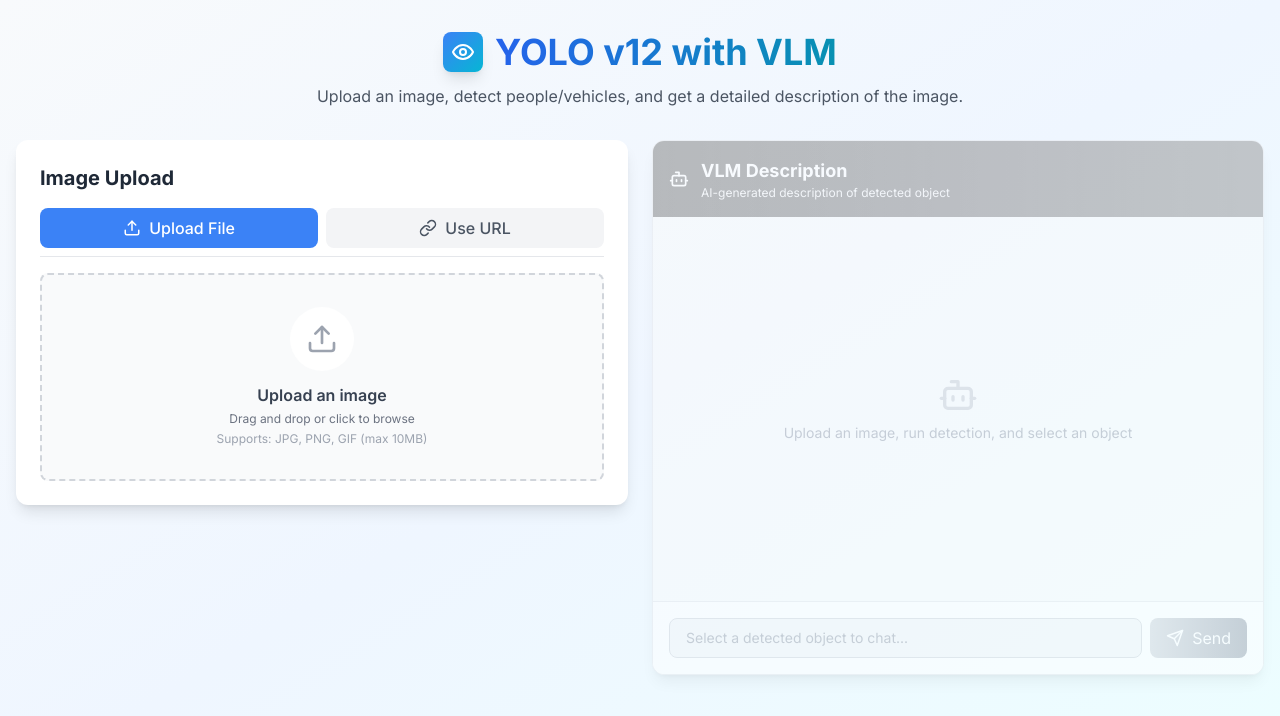
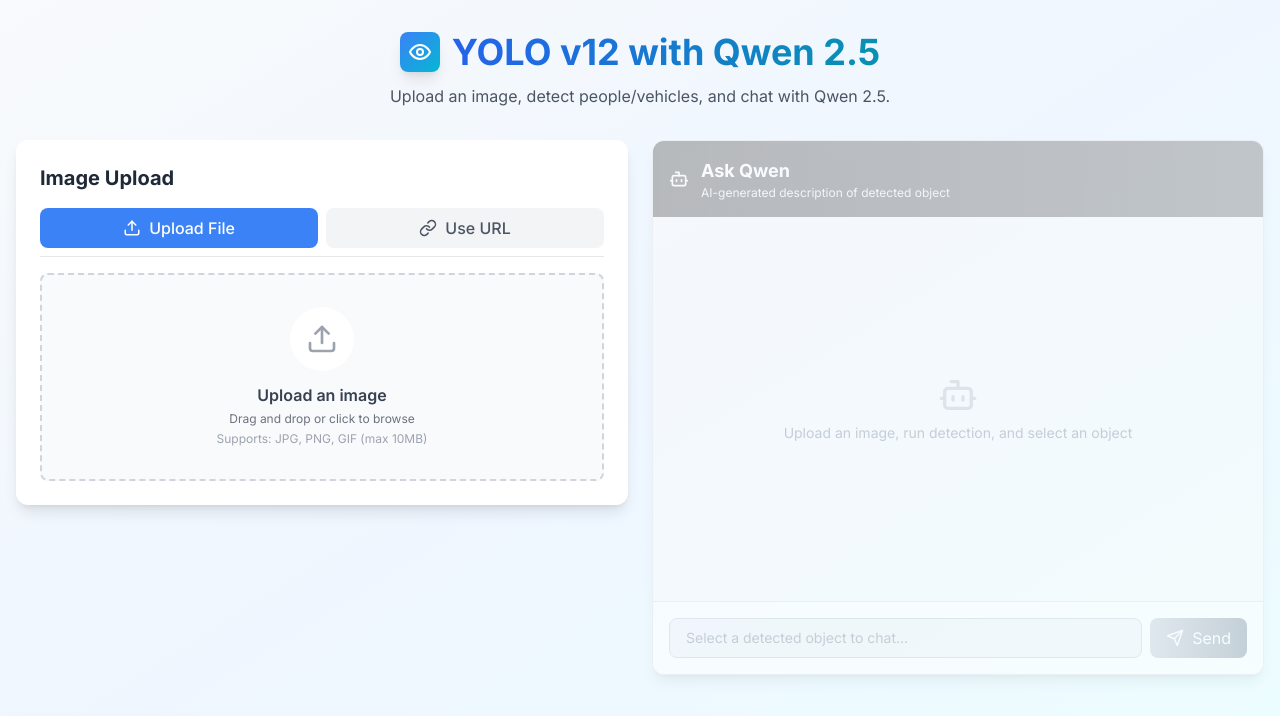
Before and after one commit to HasinMahir77/AaladinAI-VLM, a React (Vite) app in the folder webapp/: page / in a window 1280 px wide. Shown: the top 716 px of the page. Built offline with nearby package versions, Linux system fonts and the light colour scheme.

Commit message:
New text

```diff
--- a/webapp/src/App.tsx
+++ b/webapp/src/App.tsx
@@ -84,6 +84,15 @@
     const selectedDetection = detections.find(d => d.id === id);
     if (!selectedDetection) return;
 
+    // Add user prompt before fetching description
+    const userPrompt: ChatMessage = {
+      id: Date.now().toString(),
+      role: 'user',
+      content: 'Describe the image',
+      timestamp: Date.now()
+    };
+    setMessages([userPrompt]);
+
     setIsLoadingResponse(true);
 
     try {
@@ -92,22 +101,22 @@
       setCurrentSessionId(sessionId);
 
       const assistantMessage: ChatMessage = {
-        id: Date.now().toString(),
+        id: (Date.now() + 1).toString(),
         role: 'assistant',
         content: description,
         timestamp: Date.now()
       };
 
-      setMessages([assistantMessage]);
+      setMessages(prev => [...prev, assistantMessage]);
     } catch (error) {
       console.error('Failed to start chat session:', error);
       const errorMessage: ChatMessage = {
-        id: Date.now().toString(),
+        id: (Date.now() + 1).toString(),
         role: 'assistant',
         content: 'Sorry, I encountered an error starting the chat session. Please try again.',
         timestamp: Date.now()
       };
-      setMessages([errorMessage]);
+      setMessages(prev => [...prev, errorMessage]);
     } finally {
       setIsLoadingResponse(false);
     }
@@ -163,11 +172,11 @@
               <Eye size={24} className="text-white" />
             </div>
             <h1 className="text-3xl md:text-4xl font-bold bg-gradient-to-r from-blue-600 to-cyan-600 bg-clip-text text-transparent">
-              YOLO v12 with VLM
+              YOLO v12 with Qwen 2.5
             </h1>
           </div>
           <p className="text-gray-600">
-            Upload an image, detect people/vehicles, and get a detailed description of the image.
+            Upload an image, detect people/vehicles, and chat with Qwen 2.5.
           </p>
         </header>
 
--- a/webapp/src/components/ChatInterface.tsx
+++ b/webapp/src/components/ChatInterface.tsx
@@ -32,7 +32,7 @@
         <div className="flex items-center gap-3">
           <Bot size={20} />
           <div>
-            <h2 className="text-lg font-bold">VLM Description</h2>
+            <h2 className="text-lg font-bold">Ask Qwen</h2>
             <p className="text-xs text-blue-50">AI-generated description of detected object</p>
           </div>
         </div>
```
